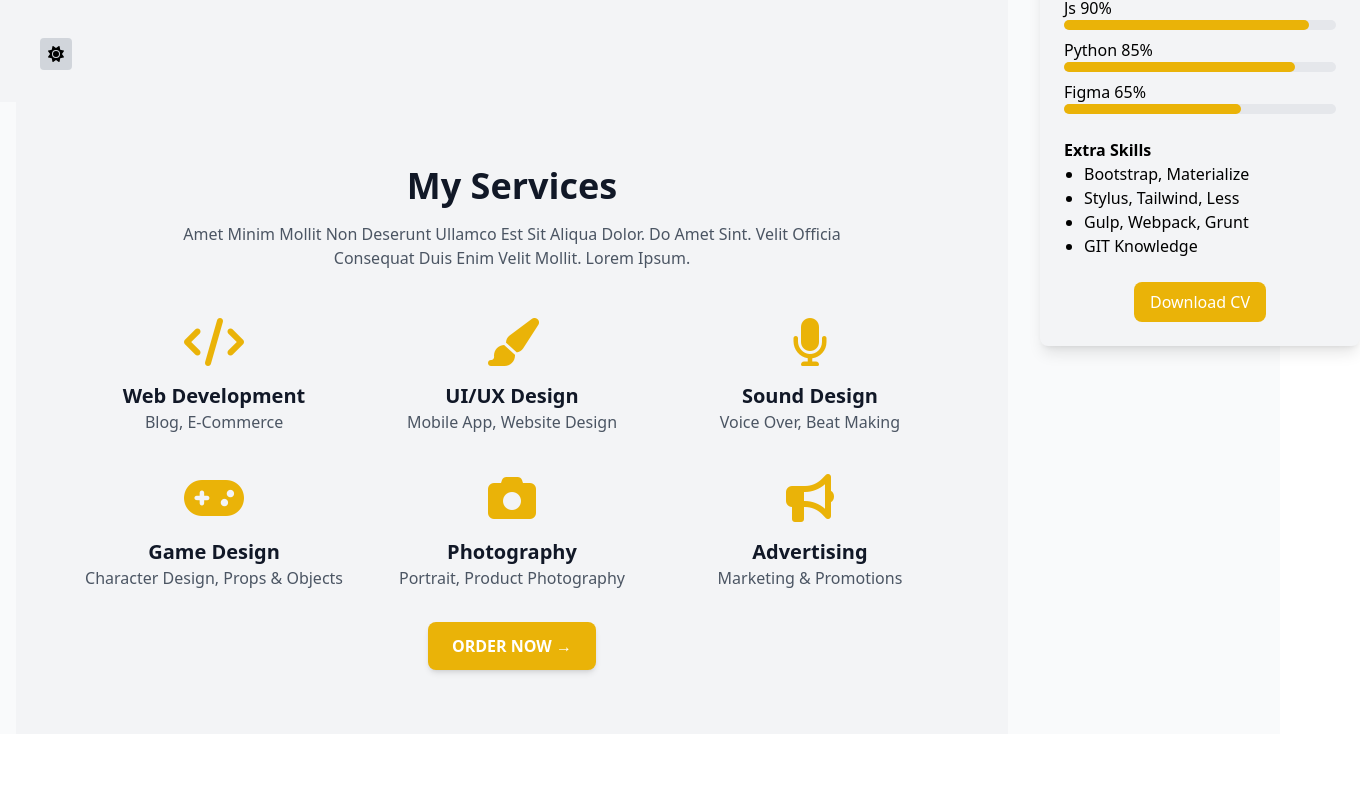
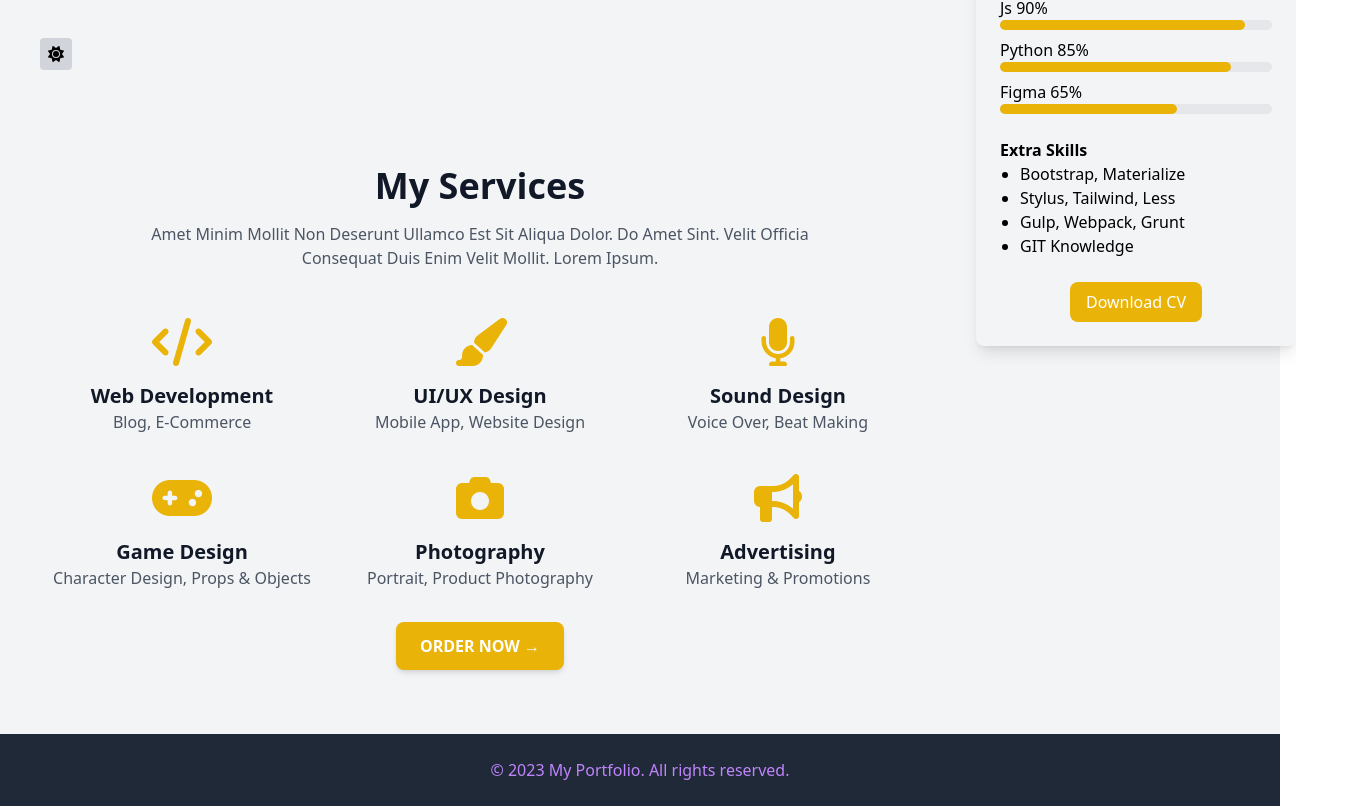
Before and after one commit to Tekalig/Portfolio, a Vue app: page / in a window 1280 px wide. Shown: the part 698-1504 px from the top of the page, 1360 px wide, since content can reach past the window. Before the commit the page ends 1432 px from the top, so only its background shows below. Built offline with nearby package versions, Linux system fonts and the light colour scheme.

Commit message:
refactor App component layout to adjust sidebar widths and add footer

```diff
--- a/src/App.vue
+++ b/src/App.vue
@@ -1,7 +1,7 @@
 <template>
-  <div id="app" class="font-sans bg-gray-50 text-black min-h-screen flex dark:bg-gray-900 dark:text-white">
+  <div id="app" class="font-sans bg-gray-100 text-black min-h-screen flex dark:bg-gray-900 dark:text-white">
     <!-- Left Sidebar -->
-    <Sidebar class="w-1/5 hidden md:block" />
+    <Sidebar class="w-1/4 hidden md:block" />
 
     <!-- Main Content Area -->
     <div class="flex-1 flex flex-col items-center justify-center min-h-screen">
@@ -9,21 +9,20 @@
     </div>
 
     <!-- Right Sidebar -->
-    <ProfieCard class="w-1/5 hidden md:block" />
+    <ProfileCard class="w-1/4 hidden md:block" />
   </div>
+
+  <!-- Footer -->
+  <Footer class="w-full" />
 </template>
 
 <script lang="ts">
 import { defineComponent } from 'vue';
 import Footer from './components/Footer.vue';
 import Sidebar from './components/Sidebar.vue';
-import ProfieCard from './components/Profile-card.vue';
+import ProfileCard from './components/Profile-card.vue';
 
 export default defineComponent({
-  components: { Footer, Sidebar, ProfieCard },
+  components: { Footer, Sidebar, ProfileCard },
 });
 </script>
-
-<style scoped>
-/* Add styles if necessary */
-</style>
```
